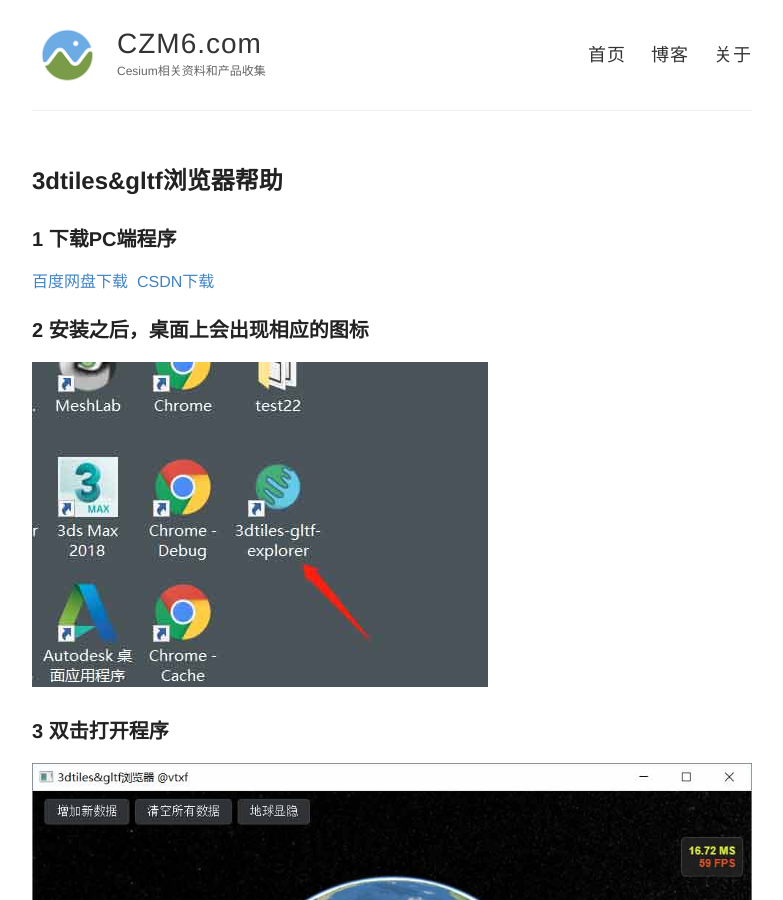
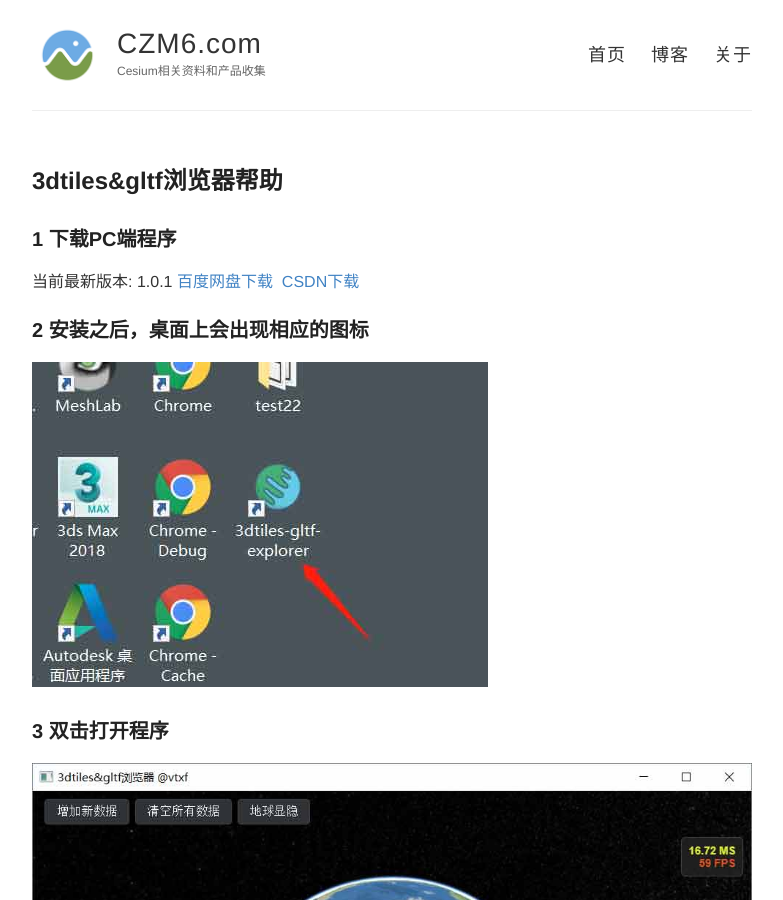
Before and after one commit to vtxf/czm6, a Jekyll site: the page built from t/18/3dtiles-explorer-help/index.md, in a window 1280 px wide and 900 px high. Shown: the whole window, without its empty margins (248-1031 px from the left). Built offline with Jekyll 4.4.1, drawn with Linux system fonts in a browser that asks for light colours; comment, search, counter and statistics services are not loaded.

Commit message:
增加说明

```diff
--- a/t/18/3dtiles-explorer-help/index.md
+++ b/t/18/3dtiles-explorer-help/index.md
@@ -4,6 +4,7 @@
 ---
 
 ## 1 下载PC端程序
+当前最新版本: 1.0.1
 <a target="blank" href="https://pan.baidu.com/s/1Uat3DtH9cf79K4bLZGiZAA">百度网盘下载</a>&nbsp;
 <a target="blank" href="https://download.csdn.net/download/xiaofeii/10585026">CSDN下载</a>
 
```
